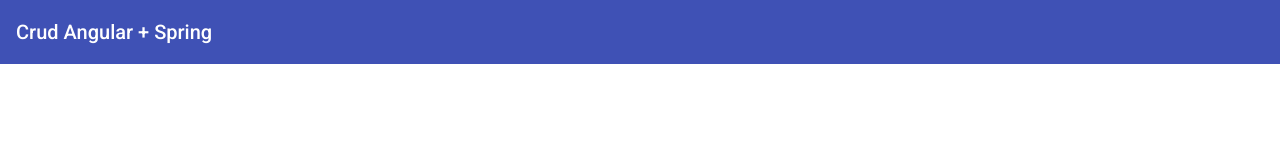
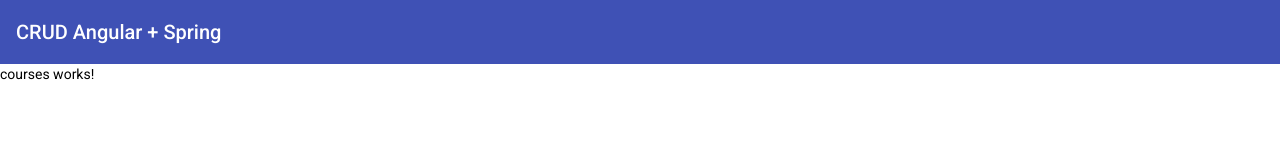
Before and after one commit to danimar1990/crud-angular-spring, an Angular app: page /courses in a window 1280 px wide. Before the commit this address led to /. Shown: the top 160 px of the page. Built offline with nearby package versions, Linux system fonts and the light colour scheme.

Commit message:
Criado módulo de cursos e realizado roteamento

```diff
--- a/src/app/app-routing.module.ts
+++ b/src/app/app-routing.module.ts
@@ -1,10 +1,17 @@
 import { NgModule } from '@angular/core';
 import { RouterModule, Routes } from '@angular/router';
 
-const routes: Routes = [];
+const routes: Routes = [
+  { path: '', pathMatch: 'full', redirectTo: 'courses' },
+  {
+    path: 'courses',
+    loadChildren: () =>
+      import('./courses/courses.module').then((m) => m.CoursesModule),
+  },
+];
 
 @NgModule({
   imports: [RouterModule.forRoot(routes)],
-  exports: [RouterModule]
+  exports: [RouterModule],
 })
-export class AppRoutingModule { }
+export class AppRoutingModule {}
--- a/src/app/app.component.html
+++ b/src/app/app.component.html
@@ -1,3 +1,4 @@
 <mat-toolbar color="primary">
-  <span>Crud Angular + Spring</span>
+  <span>CRUD Angular + Spring</span>
 </mat-toolbar>
+<router-outlet></router-outlet>
--- /dev/null
+++ b/src/app/courses/courses-routing.module.ts
@@ -0,0 +1,12 @@
+import { NgModule } from '@angular/core';
+import { RouterModule, Routes } from '@angular/router';
+
+import { CoursesComponent } from './courses/courses.component';
+
+const routes: Routes = [{ path: '', component: CoursesComponent }];
+
+@NgModule({
+  imports: [RouterModule.forChild(routes)],
+  exports: [RouterModule],
+})
+export class CoursesRoutingModule {}
--- /dev/null
+++ b/src/app/courses/courses/courses.component.html
@@ -0,0 +1 @@
+<p>courses works!</p>
--- /dev/null
+++ b/src/app/courses/courses/courses.component.ts
@@ -0,0 +1,15 @@
+import { Component, OnInit } from '@angular/core';
+
+@Component({
+  selector: 'app-courses',
+  templateUrl: './courses.component.html',
+  styleUrls: ['./courses.component.scss']
+})
+export class CoursesComponent implements OnInit {
+
+  constructor() { }
+
+  ngOnInit(): void {
+  }
+
+}
```
Also changed, not shown: src/app/courses/courses.module.ts (added, +17 -0 lines), src/app/courses/courses/courses.component.scss (added), 1 other file (tests, documents, lock files or other folders).
